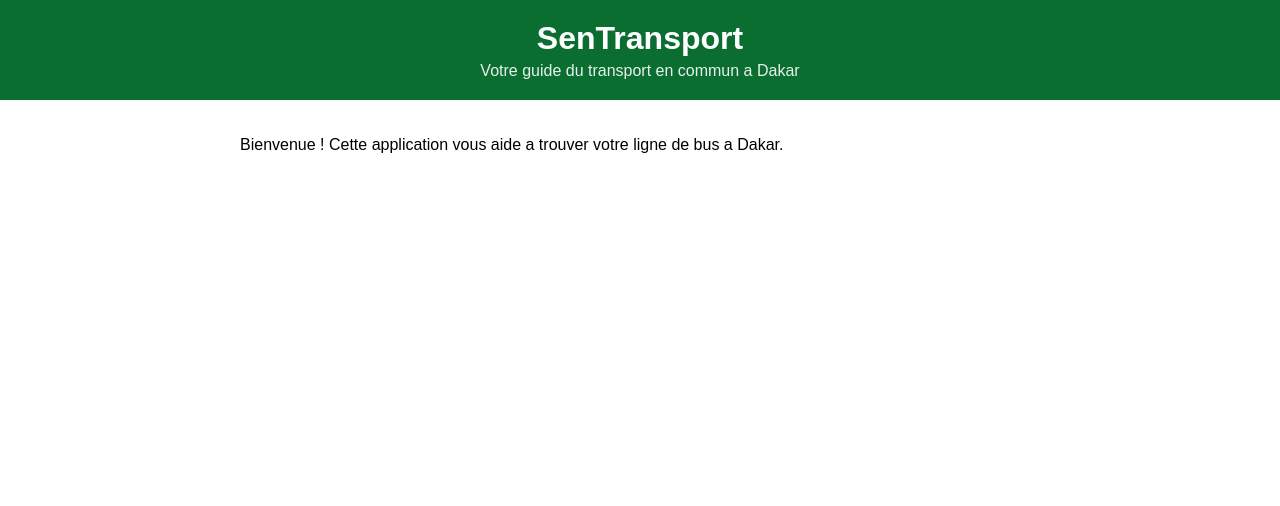
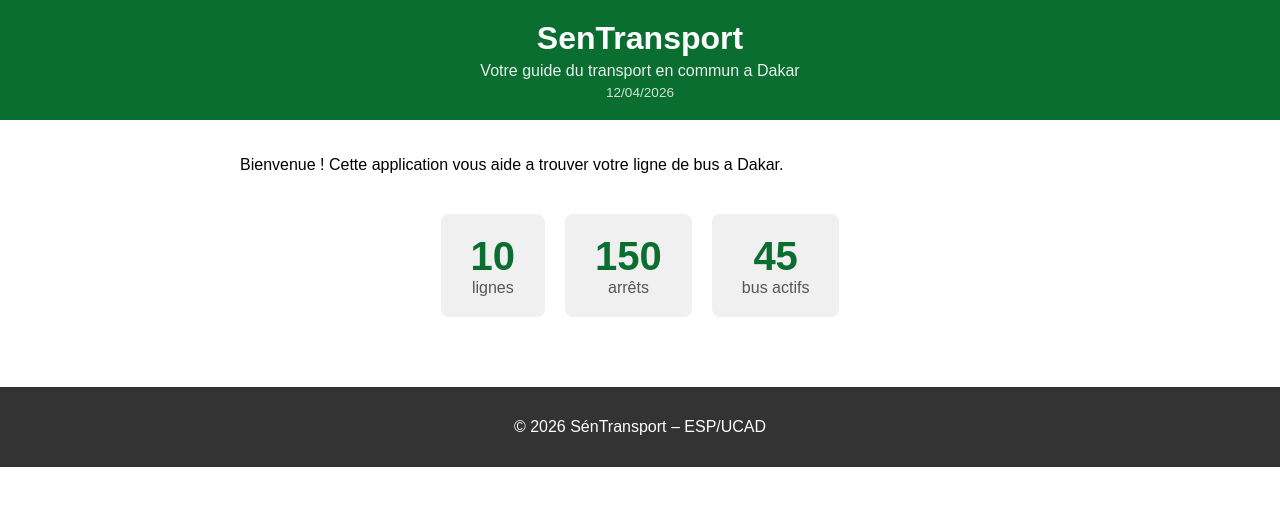
Before and after one commit to Sokhnamameseye733-coder/sentransport, a React (Create React App) app: page / in a window 1280 px wide. Shown: the top 506 px of the page. Built offline with nearby package versions, Linux system fonts and the light colour scheme.

Commit message:
Exercices Lab1 : Footer, date Header, Statistiques

```diff
--- a/src/App.css
+++ b/src/App.css
@@ -8,3 +8,8 @@
   max-width: 800px;
   margin: 0 auto;
 }
+
+.statistiques {
+  margin-top: 30px;
+  text-align: center;
+}
--- a/src/App.js
+++ b/src/App.js
@@ -1,5 +1,9 @@
 import './App.css';
 import Header from './Header';
+import Footer from './Footer';
+import Statistique1 from './Statistique1';
+import Statistique2 from './Statistique2';
+import Statistique3 from './Statistique3';
 
 function App() {
   return (
@@ -8,7 +12,13 @@
       <main className="contenu">
         <p>Bienvenue ! Cette application vous aide a trouver
         votre ligne de bus a Dakar.</p>
+        <div className="statistiques">
+          <Statistique1 />
+          <Statistique2 />
+          <Statistique3 />
+        </div>
       </main>
+      <Footer />
     </div>
   );
 }
--- /dev/null
+++ b/src/Footer.css
@@ -0,0 +1,7 @@
+.footer {
+  background-color: #333;
+  color: white;
+  text-align: center;
+  padding: 15px;
+  margin-top: 40px;
+}
--- /dev/null
+++ b/src/Footer.js
@@ -0,0 +1,11 @@
+import './Footer.css';
+
+function Footer() {
+  return (
+    <footer className="footer">
+      <p>© 2026 SénTransport – ESP/UCAD</p>
+    </footer>
+  );
+}
+
+export default Footer;
--- a/src/Header.css
+++ b/src/Header.css
@@ -15,3 +15,9 @@
   font-size: 1rem;
   opacity: 0.9;
 }
+
+.header-date {
+  margin: 5px 0 0 0;
+  font-size: 0.85rem;
+  opacity: 0.8;
+}
--- a/src/Header.js
+++ b/src/Header.js
@@ -1,12 +1,15 @@
 import './Header.css';
 
 function Header() {
+  const dateAujourdhui = new Date().toLocaleDateString('fr-FR');
+
   return (
     <header className="header">
       <h1 className="header-titre">SenTransport</h1>
       <p className="header-soustitre">
         Votre guide du transport en commun a Dakar
       </p>
+      <p className="header-date">{dateAujourdhui}</p>
     </header>
   );
 }
--- /dev/null
+++ b/src/Statistique.css
@@ -0,0 +1,21 @@
+.statistique {
+  display: inline-block;
+  background-color: #f0f0f0;
+  border-radius: 8px;
+  padding: 20px 30px;
+  margin: 10px;
+  text-align: center;
+}
+
+.statistique-chiffre {
+  display: block;
+  font-size: 2.5rem;
+  font-weight: bold;
+  color: #0a6e31;
+}
+
+.statistique-libelle {
+  display: block;
+  font-size: 1rem;
+  color: #555;
+}
--- /dev/null
+++ b/src/Statistique1.js
@@ -0,0 +1,12 @@
+import './Statistique.css';
+
+function Statistique1() {
+  return (
+    <div className="statistique">
+      <span className="statistique-chiffre">10</span>
+      <span className="statistique-libelle">lignes</span>
+    </div>
+  );
+}
+
+export default Statistique1;
--- /dev/null
+++ b/src/Statistique2.js
@@ -0,0 +1,12 @@
+import './Statistique.css';
+
+function Statistique2() {
+  return (
+    <div className="statistique">
+      <span className="statistique-chiffre">150</span>
+      <span className="statistique-libelle">arrêts</span>
+    </div>
+  );
+}
+
+export default Statistique2;
--- /dev/null
+++ b/src/Statistique3.js
@@ -0,0 +1,12 @@
+import './Statistique.css';
+
+function Statistique3() {
+  return (
+    <div className="statistique">
+      <span className="statistique-chiffre">45</span>
+      <span className="statistique-libelle">bus actifs</span>
+    </div>
+  );
+}
+
+export default Statistique3;
```
